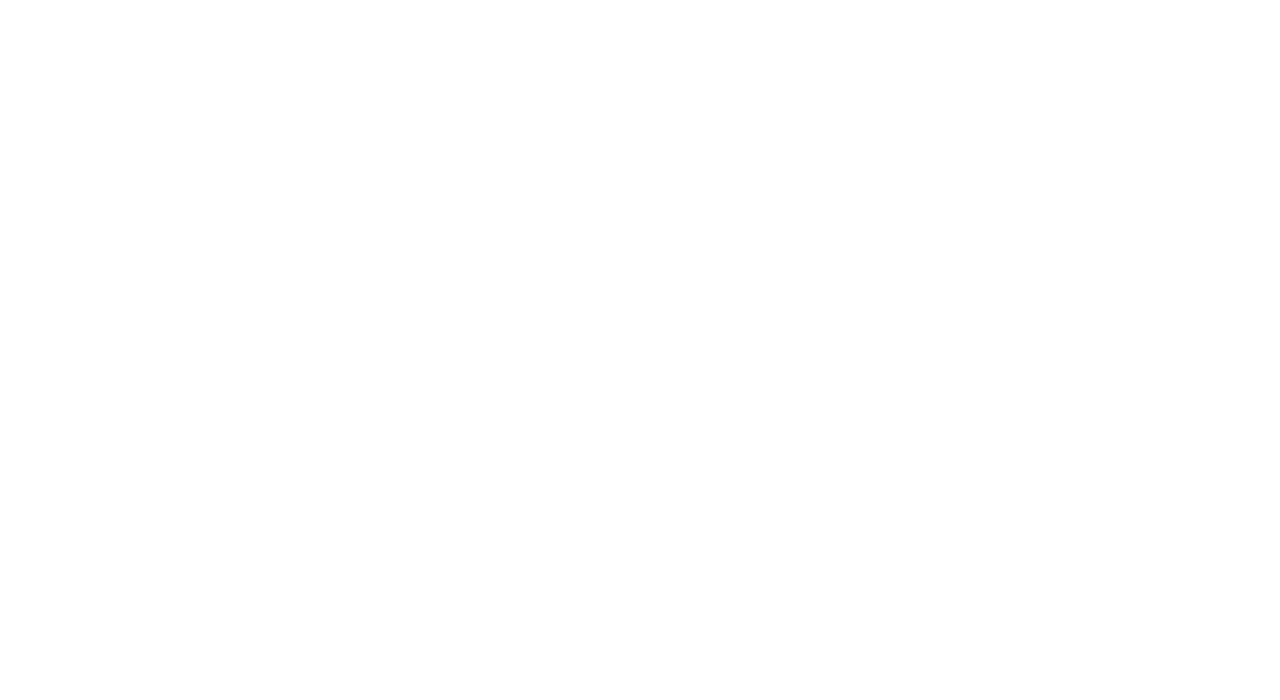
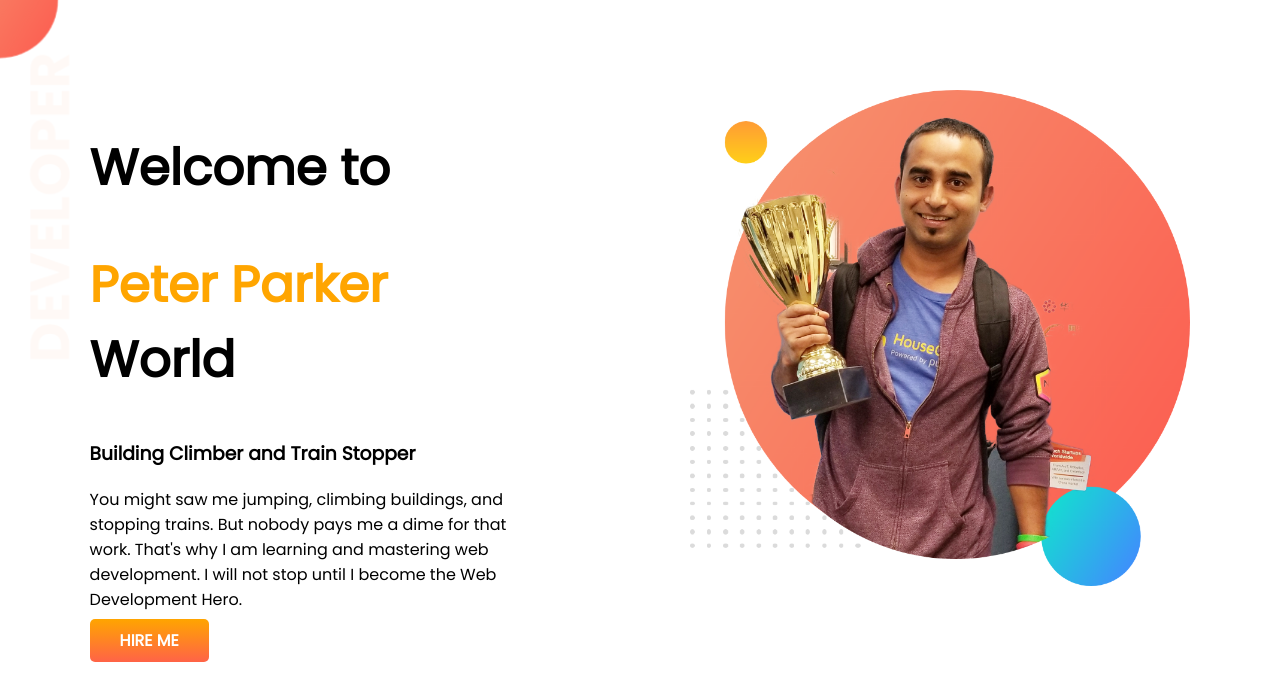
Before and after one commit to sharifhassan05/developer-portfolio, a plain HTML site: page index.html in a window 1280 px wide. Drawn offline with Linux system fonts and the light colour scheme.

Commit message:
top-bg added

```diff
--- a/index.html
+++ b/index.html
@@ -1,13 +1,33 @@
 <!DOCTYPE html>
 <html lang="en">
+
 <head>
     <meta charset="UTF-8">
     <meta http-equiv="X-UA-Compatible" content="IE=edge">
     <meta name="viewport" content="width=device-width, initial-scale=1.0">
-    <title>Document</title>
+    <link rel="preconnect" href="https://fonts.googleapis.com">
+    <link rel="preconnect" href="https://fonts.gstatic.com" crossorigin>
+    <link href="https://fonts.googleapis.com/css2?family=Poppins&display=swap" rel="stylesheet">
+    <title>Peter Parker Website</title>
     <link rel="stylesheet" href="style.css">
 </head>
+
 <body>
+    <section class="top-bg">
+        <div class="half-width">
+            <h1>Welcome to</h1>
+            <h1><span>Peter Parker</span> World</h1>
+            <h3>Building Climber and Train Stopper</h3>
+            <p>You might saw me jumping, climbing buildings, and stopping trains. But nobody pays me a dime for that
+                work. That's why I am learning and mastering web development. I will not stop until I become the Web
+                Development Hero.</p>
+            <a class="anchor-button" href="https://www.google.com" target="_blank">HIRE ME</a>
+        </div>
 
+        <div class="half-width">
+            <img src="images/jhankar.png" alt="">
+        </div>
+    </section>
 </body>
+
 </html>
--- a/style.css
+++ b/style.css
@@ -0,0 +1,43 @@
+body{
+    font-family: 'Poppins', sans-serif;
+    margin: 0;
+}
+
+section{
+    height: 500px;
+    display: block;
+}
+
+.top-bg{
+    display: flex;
+    background-image: url(images/top-banner.png);
+    background-repeat: no-repeat;
+}
+
+h1{
+    font-size: 50px;
+}
+
+span{
+    color: orange;
+}
+
+.anchor-button{
+    text-decoration: none;
+    background: linear-gradient(orange, tomato);
+    border-radius: 5px;
+    padding: 10px 30px;
+    font-weight: 700;
+    color: white;
+}
+
+.half-width{
+    width: 50%;
+    float: left;
+    margin: 5%;
+    padding: 2%;
+}
+
+.half-width img{
+    width: 500px;
+}
```
Also changed, not shown: images/dream-bg.png (added), images/exp-bg.png (added), images/jhankar.png (added), images/jhankar2.png (added), images/my-bg.png (added), images/my-bg2.png (added), images/top-banner.png (added).
